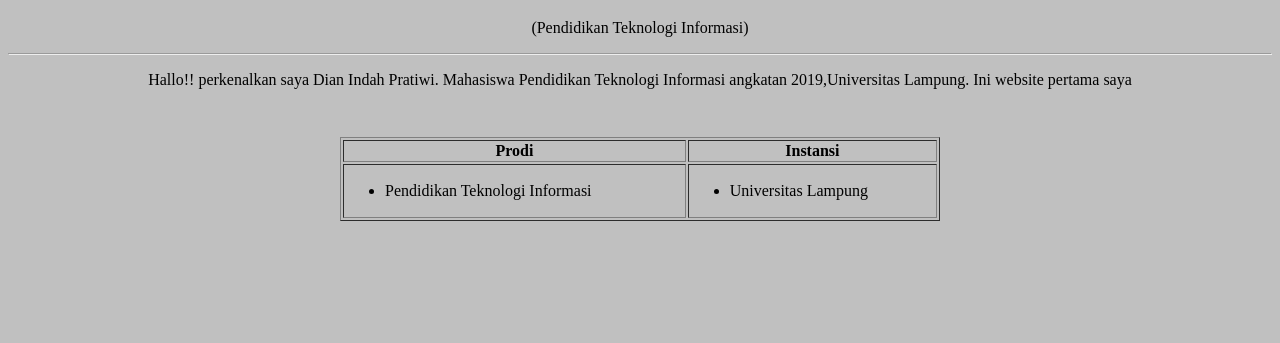
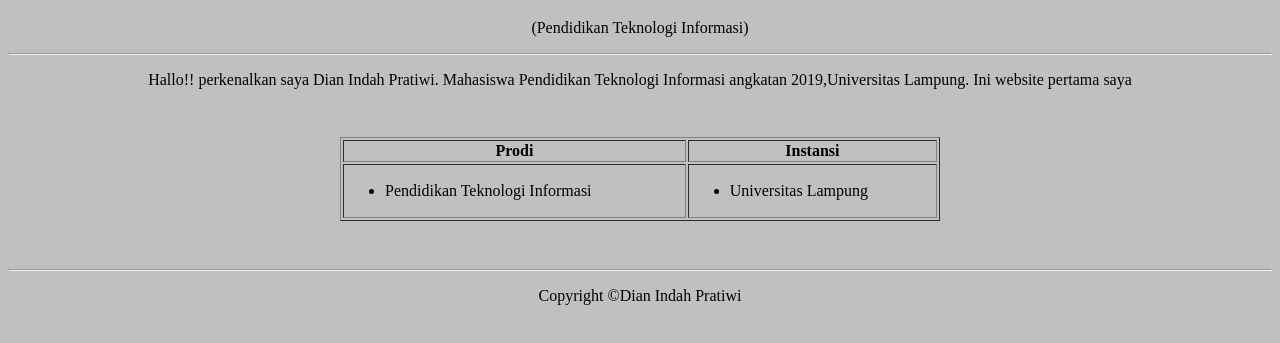
Before and after one commit to dianindahpratiwi/belajarossl, a plain HTML site: page index.html in a window 1280 px wide. Shown: the part 71-414 px from the top of the page. Drawn offline with Linux system fonts and the light colour scheme.

Commit message:
Update index.html

```diff
--- a/index.html
+++ b/index.html
@@ -43,3 +43,10 @@
                 </tr>
             </tbody>
         </table>
+    </div>
+    <hr>
+    <footer style="text-align: center;">
+        <p>Copyright &copy;Dian Indah Pratiwi</p>
+    </footer>
+      </body>
+      </html>
```
